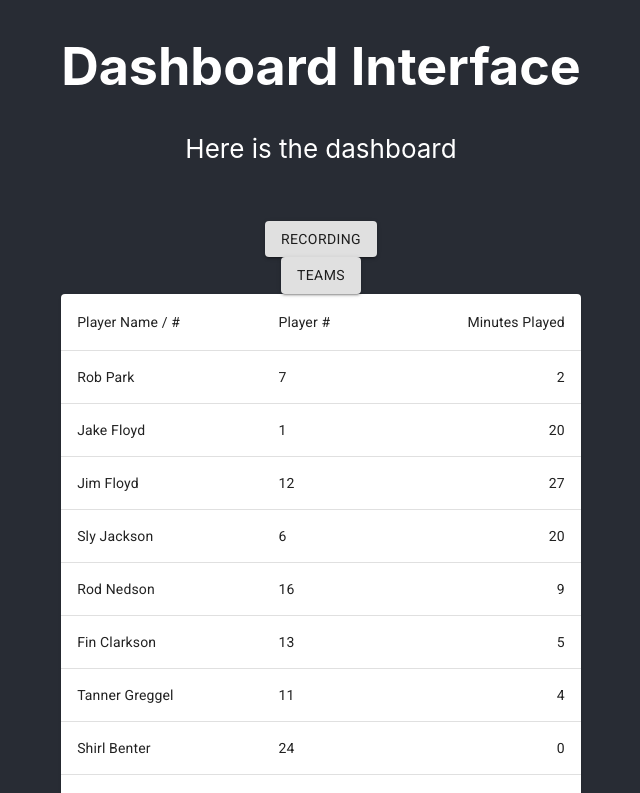
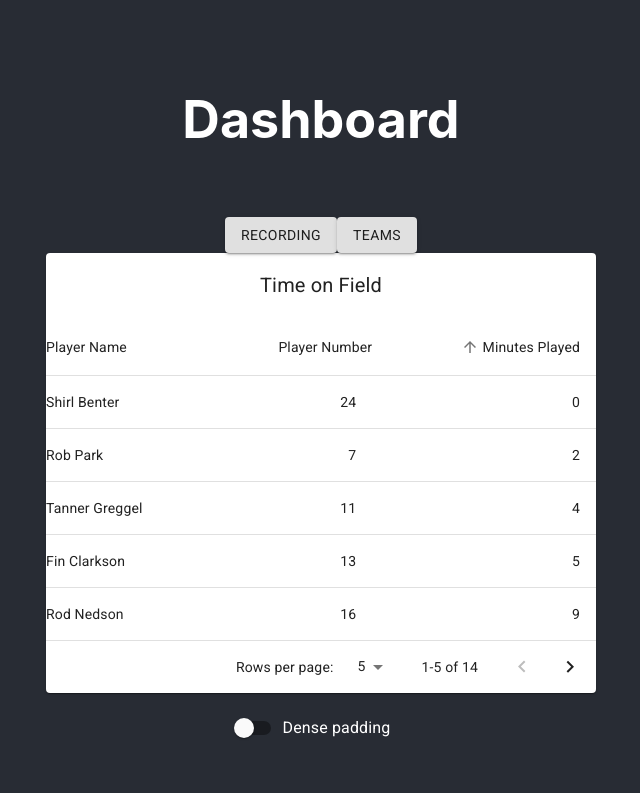
Before and after one commit to TaylorZowtuk/measure-what-matters, a React (Create React App) app in the folder frontend/: page /dashboard in a window 1280 px wide. Shown: the top 793 px of the page, without its empty margins (319-959 px from the left). Built offline with nearby package versions, Linux system fonts and the light colour scheme.

Commit message:
Add sorting, rows per page, and pages

```diff
--- a/frontend/package.json
+++ b/frontend/package.json
@@ -4,6 +4,7 @@
   "private": true,
   "dependencies": {
     "@material-ui/core": "^4.11.0",
+    "@material-ui/icons": "^4.9.1",
     "@testing-library/jest-dom": "^4.2.4",
     "@testing-library/react": "^9.5.0",
     "@testing-library/user-event": "^7.2.1",
--- a/frontend/src/components/Dashboard.page.tsx
+++ b/frontend/src/components/Dashboard.page.tsx
@@ -5,9 +5,10 @@ import TimeOnField from "./reports/TimeOnField";
 
 const Dashboard = () => (
   <div className="dashboard">
-    <h1>Dashboard Interface</h1>
-    <p>Here is the dashboard</p>
+    <h1>Dashboard</h1>
     <br></br>
+
+    {/* Navigation */}
     <Link
       to={{
         pathname: "/recording",
@@ -19,10 +20,11 @@ const Dashboard = () => (
     >
       <Button variant="contained">Recording</Button>
     </Link>
-    <br></br>
     <Link to="/teams">
       <Button variant="contained">Teams</Button>
     </Link>
+
+    {/* Reports */}
     <TimeOnField />
   </div>
 );
--- a/frontend/src/components/reports/TimeOnField.tsx
+++ b/frontend/src/components/reports/TimeOnField.tsx
@@ -1,31 +1,43 @@
 import React from "react";
-import { makeStyles } from "@material-ui/core/styles";
+import {
+  createStyles,
+  lighten,
+  makeStyles,
+  Theme,
+} from "@material-ui/core/styles";
 import Table from "@material-ui/core/Table";
 import TableBody from "@material-ui/core/TableBody";
 import TableCell from "@material-ui/core/TableCell";
 import TableContainer from "@material-ui/core/TableContainer";
 import TableHead from "@material-ui/core/TableHead";
+import TablePagination from "@material-ui/core/TablePagination";
 import TableRow from "@material-ui/core/TableRow";
+import TableSortLabel from "@material-ui/core/TableSortLabel";
+import Toolbar from "@material-ui/core/Toolbar";
+import Typography from "@material-ui/core/Typography";
 import Paper from "@material-ui/core/Paper";
+import FormControlLabel from "@material-ui/core/FormControlLabel";
+import Switch from "@material-ui/core/Switch";
 
-const useStyles = makeStyles({
-  table: {
-    minWidth: 50,
-  },
-});
+interface FormattedData {
+  name: string;
+  number: number;
+  minutes: number;
+}
 
+// Parse data in a consistent manner for display in table columns
 function createData(
   first: string,
   last: string,
   number: number,
   seconds: number
 ) {
-  let name_num: string = first + " " + last;
+  let name: string = first + " " + last;
   let minutes = Math.floor(seconds / 60);
-  return { name_num, number, minutes };
+  return { name, number, minutes };
 }
 
-const rows = [
+const hard_coded_rows = [
   createData("Rob", "Park", 7, 125),
   createData("Jake", "Floyd", 1, 1256),
   createData("Jim", "Floyd", 12, 1678),
@@ -42,38 +54,277 @@ const rows = [
   createData("Herman", "Blake", 19, 2356),
 ];
 
-function getRows(debug = true) {
+// Enable using a hardcoded set of values for testing or to use data from an api call
+function getRows(debug = true): FormattedData[] {
   if (debug) {
-    return rows;
+    return hard_coded_rows;
   }
-  return rows;
+  // TODO: add api call
+  return hard_coded_rows;
 }
 
-export default function TimeOnField() {
-  const classes = useStyles();
+function descendingComparator<T>(a: T, b: T, orderBy: keyof T) {
+  if (b[orderBy] < a[orderBy]) {
+    return -1;
+  }
+  if (b[orderBy] > a[orderBy]) {
+    return 1;
+  }
+  return 0;
+}
+
+type Order = "asc" | "desc";
+
+function getComparator<Key extends keyof any>(
+  order: Order,
+  orderBy: Key
+): (
+  a: { [key in Key]: number | string },
+  b: { [key in Key]: number | string }
+) => number {
+  return order === "desc"
+    ? (a, b) => descendingComparator(a, b, orderBy)
+    : (a, b) => -descendingComparator(a, b, orderBy);
+}
+
+function stableSort<T>(array: T[], comparator: (a: T, b: T) => number) {
+  const stabilizedThis = array.map((el, index) => [el, index] as [T, number]);
+  stabilizedThis.sort((a, b) => {
+    const order = comparator(a[0], b[0]);
+    if (order !== 0) return order;
+    return a[1] - b[1];
+  });
+  return stabilizedThis.map((el) => el[0]);
+}
+
+interface HeadCell {
+  disablePadding: boolean;
+  id: keyof FormattedData;
+  label: string;
+  numeric: boolean;
+}
+
+const headCells: HeadCell[] = [
+  {
+    id: "name",
+    numeric: false,
+    disablePadding: true,
+    label: "Player Name",
+  },
+  {
+    id: "number",
+    numeric: true,
+    disablePadding: true,
+    label: "Player Number",
+  },
+  {
+    id: "minutes",
+    numeric: true,
+    disablePadding: false,
+    label: "Minutes Played",
+  },
+];
+
+interface EnhancedTableProps {
+  classes: ReturnType<typeof useStyles>;
+  onRequestSort: (
+    event: React.MouseEvent<unknown>,
+    property: keyof FormattedData
+  ) => void;
+  order: Order;
+  orderBy: string;
+}
+
+function EnhancedTableHead(props: EnhancedTableProps) {
+  const { classes, order, orderBy, onRequestSort } = props;
+  const createSortHandler = (property: keyof FormattedData) => (
+    event: React.MouseEvent<unknown>
+  ) => {
+    onRequestSort(event, property);
+  };
 
   return (
-    <TableContainer component={Paper}>
-      <Table className={classes.table} aria-label="Time on Field Report">
     <TableHead>
       <TableRow>
-            <TableCell>Player Name / #</TableCell>
-            <TableCell align="left">Player #</TableCell>
-            <TableCell align="right">Minutes Played</TableCell>
+        {headCells.map((headCell) => (
+          <TableCell
+            key={headCell.id}
+            align={headCell.numeric ? "right" : "left"}
+            padding={headCell.disablePadding ? "none" : "default"}
+            sortDirection={orderBy === headCell.id ? order : false}
+          >
+            <TableSortLabel
+              active={orderBy === headCell.id}
+              direction={orderBy === headCell.id ? order : "asc"}
+              onClick={createSortHandler(headCell.id)}
+            >
+              {headCell.label}
+              {orderBy === headCell.id ? (
+                <span className={classes.visuallyHidden}>
+                  {order === "desc" ? "sorted descending" : "sorted ascending"}
+                </span>
+              ) : null}
+            </TableSortLabel>
+          </TableCell>
+        ))}
       </TableRow>
     </TableHead>
+  );
+}
+
+const useToolbarStyles = makeStyles((theme: Theme) =>
+  createStyles({
+    root: {
+      paddingLeft: theme.spacing(2),
+      paddingRight: theme.spacing(1),
+    },
+    highlight:
+      theme.palette.type === "light"
+        ? {
+            color: theme.palette.secondary.main,
+            backgroundColor: lighten(theme.palette.secondary.light, 0.85),
+          }
+        : {
+            color: theme.palette.text.primary,
+            backgroundColor: theme.palette.secondary.dark,
+          },
+    title: {
+      flex: "1 1 100%",
+    },
+  })
+);
+
+const EnhancedTableToolbar = () => {
+  const classes = useToolbarStyles();
+
+  return (
+    <Toolbar>
+      <Typography
+        className={classes.title}
+        variant="h6"
+        id="tableTitle"
+        component="div"
+      >
+        Time on Field
+      </Typography>
+    </Toolbar>
+  );
+};
+
+const useStyles = makeStyles((theme: Theme) =>
+  createStyles({
+    root: {
+      width: "100%",
+    },
+    paper: {
+      width: "100%",
+      marginBottom: theme.spacing(2),
+    },
+    table: {
+      minWidth: 550,
+    },
+    visuallyHidden: {
+      border: 0,
+      clip: "rect(0 0 0 0)",
+      height: 1,
+      margin: -1,
+      overflow: "hidden",
+      padding: 0,
+      position: "absolute",
+      top: 20,
+      width: 1,
+    },
+  })
+);
+
+export default function EnhancedTable() {
+  const classes = useStyles();
+  const [order, setOrder] = React.useState<Order>("asc");
+  const [orderBy, setOrderBy] = React.useState<keyof FormattedData>("minutes");
+  const [page, setPage] = React.useState(0);
+  const [dense, setDense] = React.useState(false);
+  const [rowsPerPage, setRowsPerPage] = React.useState(5);
+
+  const handleRequestSort = (
+    event: React.MouseEvent<unknown>,
+    property: keyof FormattedData
+  ) => {
+    const isAsc = orderBy === property && order === "asc";
+    setOrder(isAsc ? "desc" : "asc");
+    setOrderBy(property);
+  };
+
+  const handleChangePage = (event: unknown, newPage: number) => {
+    setPage(newPage);
+  };
+
+  const handleChangeRowsPerPage = (
+    event: React.ChangeEvent<HTMLInputElement>
+  ) => {
+    setRowsPerPage(parseInt(event.target.value, 10));
+    setPage(0);
+  };
+
+  const handleChangeDense = (event: React.ChangeEvent<HTMLInputElement>) => {
+    setDense(event.target.checked);
+  };
+
+  const emptyRows =
+    rowsPerPage - Math.min(rowsPerPage, getRows().length - page * rowsPerPage);
+
+  return (
+    <div className={classes.root}>
+      <Paper className={classes.paper}>
+        <EnhancedTableToolbar />
+        <TableContainer>
+          <Table
+            className={classes.table}
+            aria-labelledby="tableTitle"
+            size={dense ? "small" : "medium"}
+            aria-label="enhanced table"
+          >
+            <EnhancedTableHead
+              classes={classes}
+              order={order}
+              orderBy={orderBy}
+              onRequestSort={handleRequestSort}
+            />
             <TableBody>
-          {getRows().map((row) => (
-            <TableRow key={row.name_num}>
-              <TableCell component="th" scope="row">
-                {row.name_num}
+              {stableSort(getRows(), getComparator(order, orderBy))
+                .slice(page * rowsPerPage, page * rowsPerPage + rowsPerPage)
+                .map((row) => {
+                  return (
+                    <TableRow hover tabIndex={-1} key={row.name}>
+                      <TableCell component="th" scope="row" padding="none">
+                        {row.name}
                       </TableCell>
-              <TableCell align="left">{row.number}</TableCell>
+                      <TableCell align="right">{row.number}</TableCell>
                       <TableCell align="right">{row.minutes}</TableCell>
                     </TableRow>
-          ))}
+                  );
+                })}
+              {emptyRows > 0 && (
+                <TableRow style={{ height: (dense ? 33 : 53) * emptyRows }}>
+                  <TableCell colSpan={6} />
+                </TableRow>
+              )}
             </TableBody>
           </Table>
         </TableContainer>
+        <TablePagination
+          rowsPerPageOptions={[5, 10, 25]}
+          component="div"
+          count={getRows().length}
+          rowsPerPage={rowsPerPage}
+          page={page}
+          onChangePage={handleChangePage}
+          onChangeRowsPerPage={handleChangeRowsPerPage}
+        />
+      </Paper>
+      <FormControlLabel
+        control={<Switch checked={dense} onChange={handleChangeDense} />}
+        label="Dense padding"
+      />
+    </div>
   );
 }
```
Also changed, not shown: 1 other file (tests, documents, lock files or other folders). Lines whose indentation alone changed are shown as unchanged.
